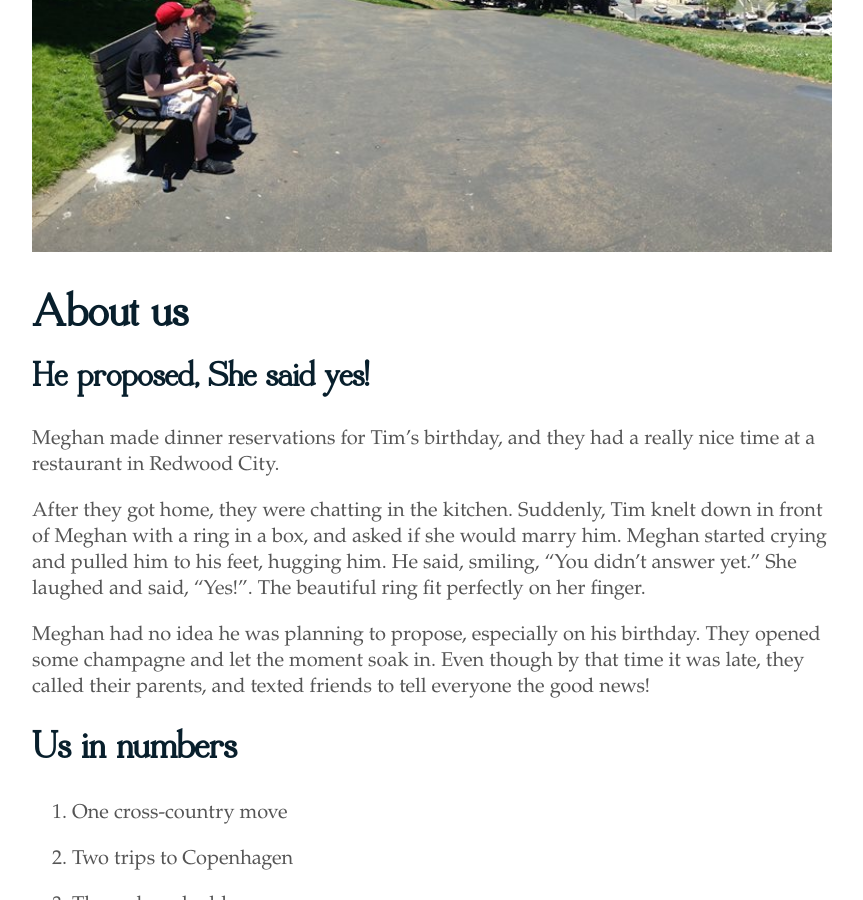
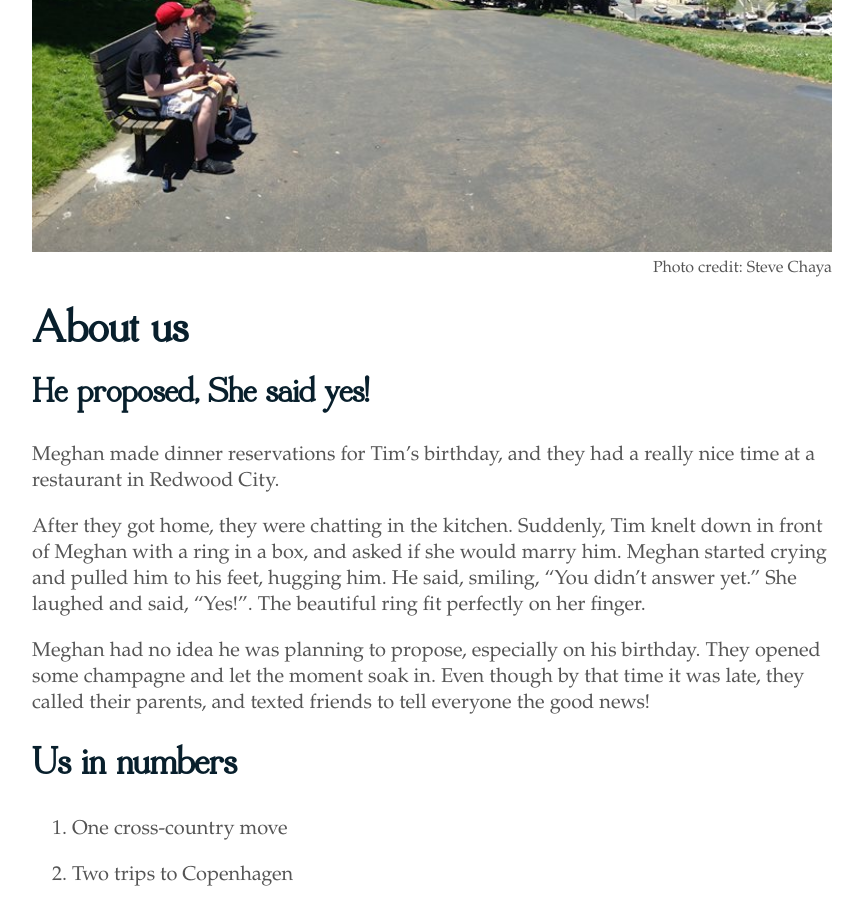
Before and after one commit to timplunkett/meghanandtim.us, a Jekyll site: the page built from about/index.md, in a window 1280 px wide and 900 px high, scrolled down 485 px. Shown: the whole window, without its empty margins (208-1071 px from the left). Built offline with Jekyll 4.4.1, drawn with Linux system fonts in a browser that asks for light colours.

Commit message:
Add photo credit to Steve.

```diff
--- a/about/index.md
+++ b/about/index.md
@@ -5,6 +5,7 @@ title: About Us
 
 {:.alamo-square}
 ![Meghan and Tim](/images/us-alamo-square.jpg)
+<span class="photo-credit">Photo credit: Steve Chaya</span>
 
 # About us
 
```
